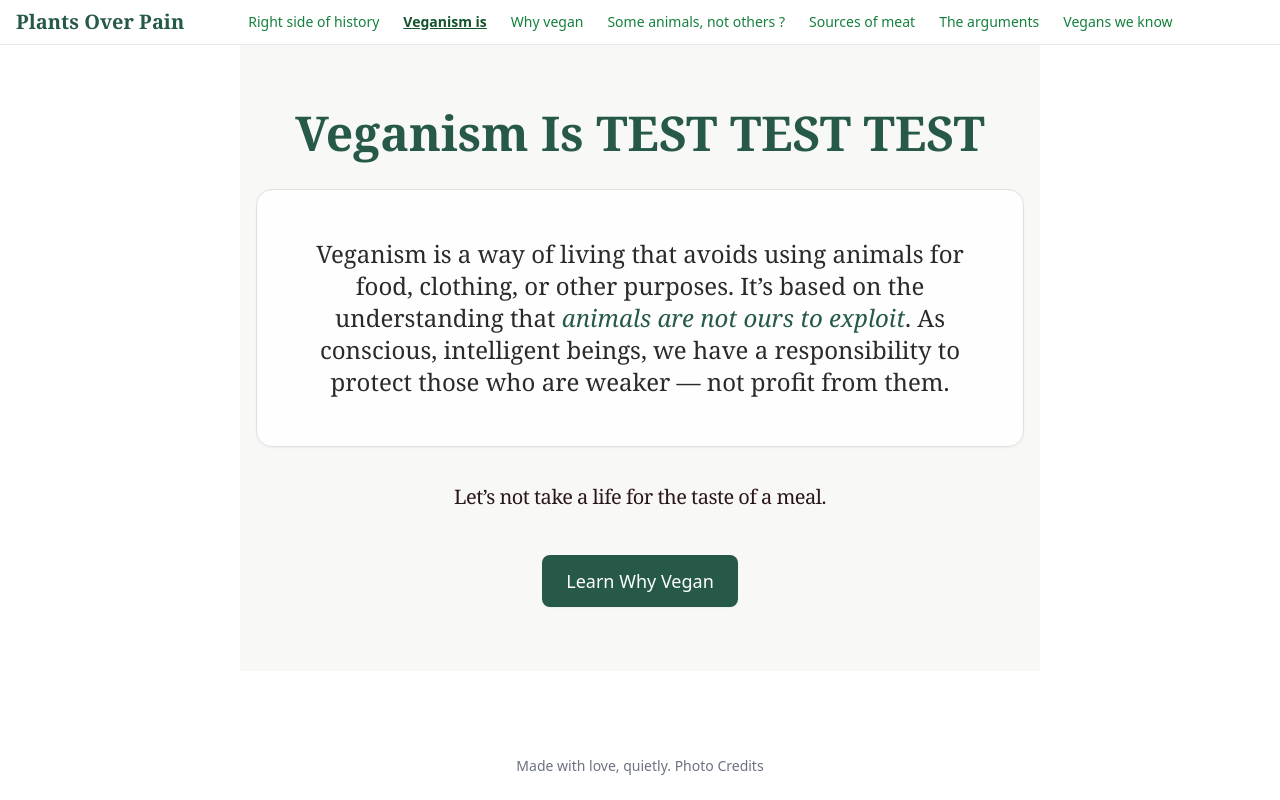
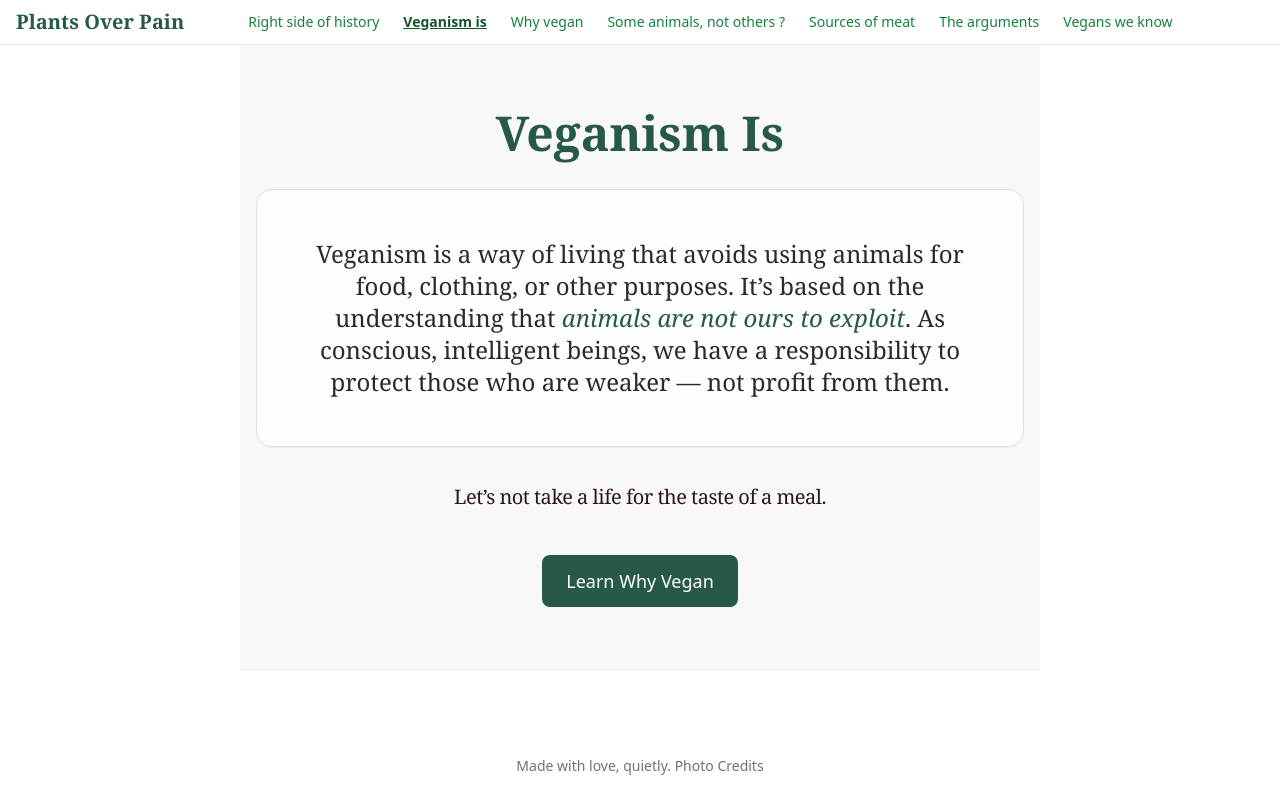
Before and after one commit to FadiStuff/Vegan, a React (Vite) app: page /veganism-is in a window 1280 px wide. Built offline with nearby package versions, Linux system fonts and the light colour scheme.

Commit message:
test test test fix

```diff
--- a/src/VeganismIs.jsx
+++ b/src/VeganismIs.jsx
@@ -108,7 +108,7 @@ export default function VeganismIs() {
     <div className="px-4 py-16 bg-[#f8f9f6]">
       <section className="max-w-3xl mx-auto text-center">
         <h1 className="text-4xl md:text-5xl font-serif font-bold text-[#265947] mb-8">
-          Veganism Is TEST TEST TEST
+          Veganism Is
         </h1>
 
         <div className="bg-white/80 border border-[#dbe3dd] rounded-2xl shadow-sm p-8 md:p-12">
```
